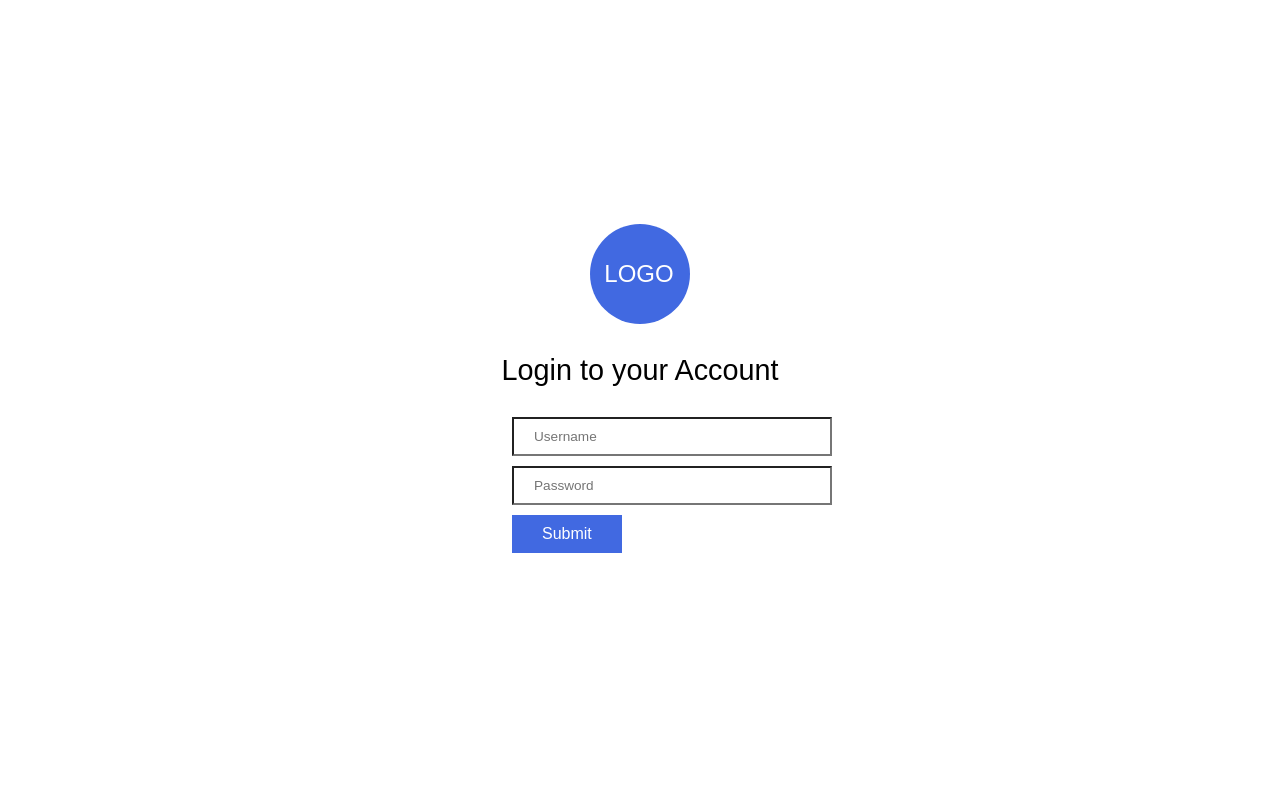
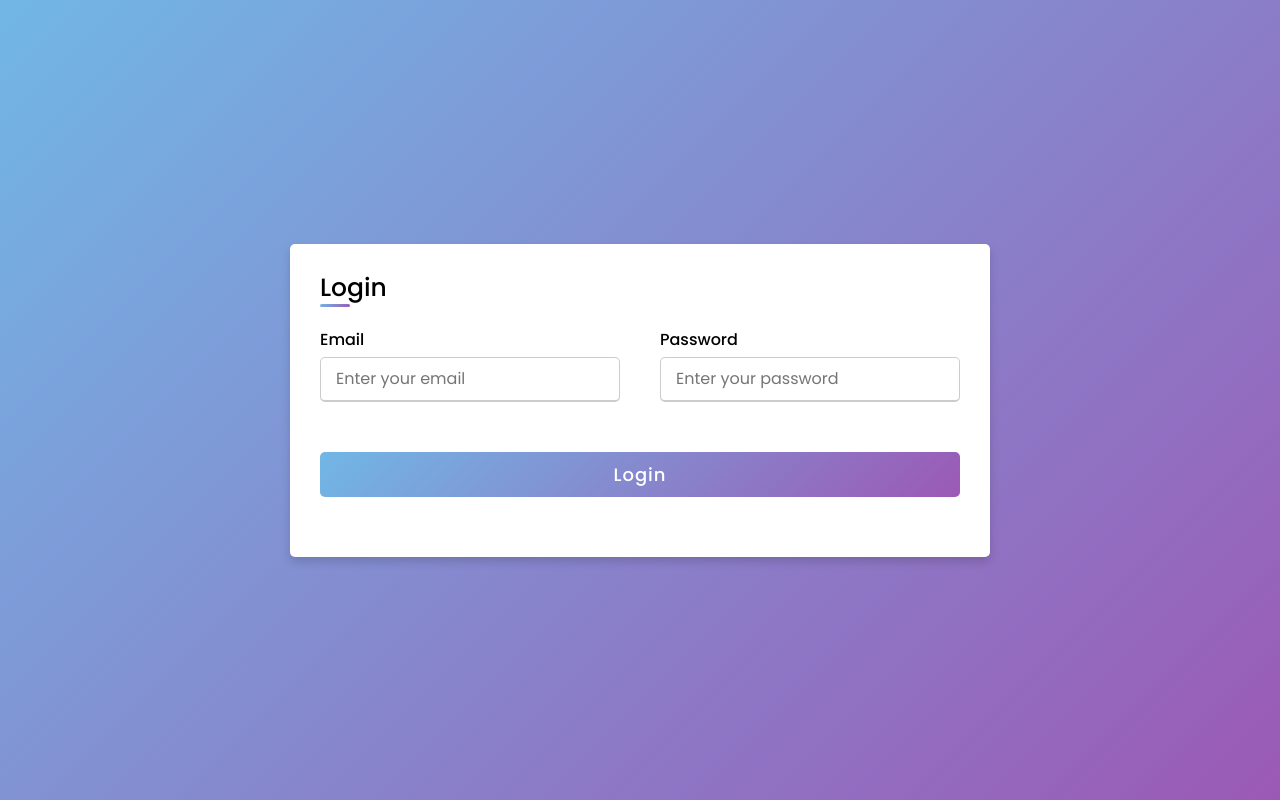
Before and after one commit to ved18/BtcTrader, a Django app: page /login/ in a window 1280 px wide. Run offline with Django 3.2, Linux system fonts and the light colour scheme.

Commit message:
changed login and added client query

```diff
--- a/login/templates/login.html
+++ b/login/templates/login.html
@@ -1,87 +1,182 @@
-<html>
-
+<!DOCTYPE html>
+<!-- Created By CodingLab - www.codinglabweb.com -->
+<html lang="en" dir="ltr">
+  <head>
+    <meta charset="UTF-8">
+    <!---<title> Responsive Registration Form | CodingLab </title>--->
+     <meta name="viewport" content="width=device-width, initial-scale=1.0">
+   </head>
 <style>
-        .page-centered {
-            width: 50%;
-            height: 30%;
+    @import url('https://fonts.googleapis.com/css2?family=Poppins:wght@200;300;400;500;600;700&display=swap');
+*{
+  margin: 0;
+  padding: 0;
+  box-sizing: border-box;
+  font-family: 'Poppins',sans-serif;
+}
+body{
+  height: 100vh;
+  display: flex;
+  justify-content: center;
+  align-items: center;
+  padding: 10px;
+  background: linear-gradient(135deg, #71b7e6, #9b59b6);
+}
+.container{
+  max-width: 700px;
+  width: 100%;
+  background-color: #fff;
+  padding: 25px 30px;
+  border-radius: 5px;
+  box-shadow: 0 5px 10px rgba(0,0,0,0.15);
+}
+.container .title{
+  font-size: 25px;
+  font-weight: 500;
+  position: relative;
+}
+.container .title::before{
+  content: "";
   position: absolute;
-            top: 40%;
-            left: 50%;
-            font-family: sans-serif;
-            -ms-transform: translateX(-50%) translateY(-50%);
-            -webkit-transform: translate(-50%,-50%);
-            transform: translate(-50%,-50%);
+  left: 0;
+  bottom: 0;
+  height: 3px;
+  width: 30px;
+  border-radius: 5px;
+  background: linear-gradient(135deg, #71b7e6, #9b59b6);
 }
-        .login-h1 {
-            font-weight: 100;
-            font-size: 1.8em;
-            font-weight: 100;
-            text-align: center;
-            font-family: sans-serif;
-            margin-bottom: 30px;
+.content form .user-details{
+  display: flex;
+  flex-wrap: wrap;
+  justify-content: space-between;
+  margin: 20px 0 12px 0;
 }
-        .form-input {
-            width:50%;
-            margin-bottom: 10px;
-            margin-left: 30%;
-            font-size: 0.85em;
-            font-weight: 100;
-            border-radius: 0px !important;
-            padding: 10px 20px;
+form .user-details .input-box{
+  margin-bottom: 15px;
+  width: calc(100% / 2 - 20px);
 }
-        input, textarea, button, button:focus {
+form .input-box span.details{
+  display: block;
+  font-weight: 500;
+  margin-bottom: 5px;
+}
+.user-details .input-box input{
+  height: 45px;
+  width: 100%;
   outline: none;
-            box-shadow:none !important;
+  font-size: 16px;
+  border-radius: 5px;
+  padding-left: 15px;
+  border: 1px solid #ccc;
+  border-bottom-width: 2px;
+  transition: all 0.3s ease;
 }
-        .logo {
-            margin: 0 auto;
-            width: 100px;
-            height: 100px;
-            color: white;
-            border-radius: 50%;
-            background-color: royalblue;
-            margin-bottom: 30px;
+.user-details .input-box input:focus,
+.user-details .input-box input:valid{
+  border-color: #9b59b6;
 }
-        .logo p {
-            position: relative;
-            top: 50%;
-            text-align: center;
-            transform: translate(-1%,-50%);
-            -ms-transform: translateX(-1%) translateY(-50%);
-            -webkit-transform: translate(-1%,-50%);
-            font-size: 1.5em;
-            font-weight: 100;
-            text-transform: uppercase;
+ form .gender-details .gender-title{
+  font-size: 20px;
+  font-weight: 500;
  }
-        .form-submit {
-            margin-left: 30%;
-            background-color: royalblue;
-            border: none;
-            font-weight: 100;
-            font-size: 1em;
-            color: white;
-            padding: 10px 30px;
+ form .category{
+   display: flex;
+   width: 80%;
+   margin: 14px 0 ;
+   justify-content: space-between;
+ }
+ form .category label{
+   display: flex;
+   align-items: center;
    cursor: pointer;
  }
+ form .category label .dot{
+  height: 18px;
+  width: 18px;
+  border-radius: 50%;
+  margin-right: 10px;
+  background: #d9d9d9;
+  border: 5px solid transparent;
+  transition: all 0.3s ease;
+}
+ #dot-1:checked ~ .category label .one,
+ #dot-2:checked ~ .category label .two,
+ #dot-3:checked ~ .category label .three{
+   background: #9b59b6;
+   border-color: #d9d9d9;
+ }
+ form input[type="radio"]{
+   display: none;
+ }
+ form .button{
+   height: 45px;
+   margin: 35px 0
+ }
+ form .button input{
+   height: 100%;
+   width: 100%;
+   border-radius: 5px;
+   border: none;
+   color: #fff;
+   font-size: 18px;
+   font-weight: 500;
+   letter-spacing: 1px;
+   cursor: pointer;
+   transition: all 0.3s ease;
+   background: linear-gradient(135deg, #71b7e6, #9b59b6);
+ }
+ form .button input:hover{
+  /* transform: scale(0.99); */
+  background: linear-gradient(-135deg, #71b7e6, #9b59b6);
+  }
+ @media(max-width: 584px){
+ .container{
+  max-width: 100%;
+}
+form .user-details .input-box{
+    margin-bottom: 15px;
+    width: 100%;
+  }
+  form .category{
+    width: 100%;
+  }
+  .content form .user-details{
+    max-height: 300px;
+    overflow-y: scroll;
+  }
+  .user-details::-webkit-scrollbar{
+    width: 5px;
+  }
+  }
+  @media(max-width: 459px){
+  .container .content .category{
+    flex-direction: column;
+  }
+}
+
 </style>
-
-
 <body>
-        <div class="page-centered">
-            <div class="logo">
-                <p>Logo</p>
-            </div>
-            <h1 class="login-h1">Login to your Account</h1>
+  <div class="container">
+    <div class="title">Login</div>
+    <div class="content">
       <form method="post">
           {% csrf_token %}
-                <div class="form-group">
-                    <input type="text" name="username" placeholder="Username" required class="form-control form-input">
+        <div class="user-details">
+          <div class="input-box">
+            <span class="details">Email</span>
+            <input name="username" type="email" placeholder="Enter your email" required>
           </div>
-                <div class="form-group">
-                    <input type="password" name="password" placeholder="Password" required class="form-control form-input">
+          <div class="input-box">
+            <span class="details">Password</span>
+            <input name="password" type="password" placeholder="Enter your password" required>
           </div>
-                <input type="submit" class="form-submit" name="Login">
+        </div>
+        <div class="button">
+          <input name="Login" type="submit" value="Login">
+        </div>
       </form>
     </div>
+  </div>
+
 </body>
 </html>
--- a/login/views.py
+++ b/login/views.py
@@ -25,6 +25,6 @@ def loginView(request):
 
         if row:
             context["success"] = True
-            return render(request, 'home.html')
+            return render(request, 'login.html')
 
     return render(request, 'login.html')
```
Also changed, not shown: signup/views.py (+6 -4 lines). Lines whose indentation alone changed are shown as unchanged.
